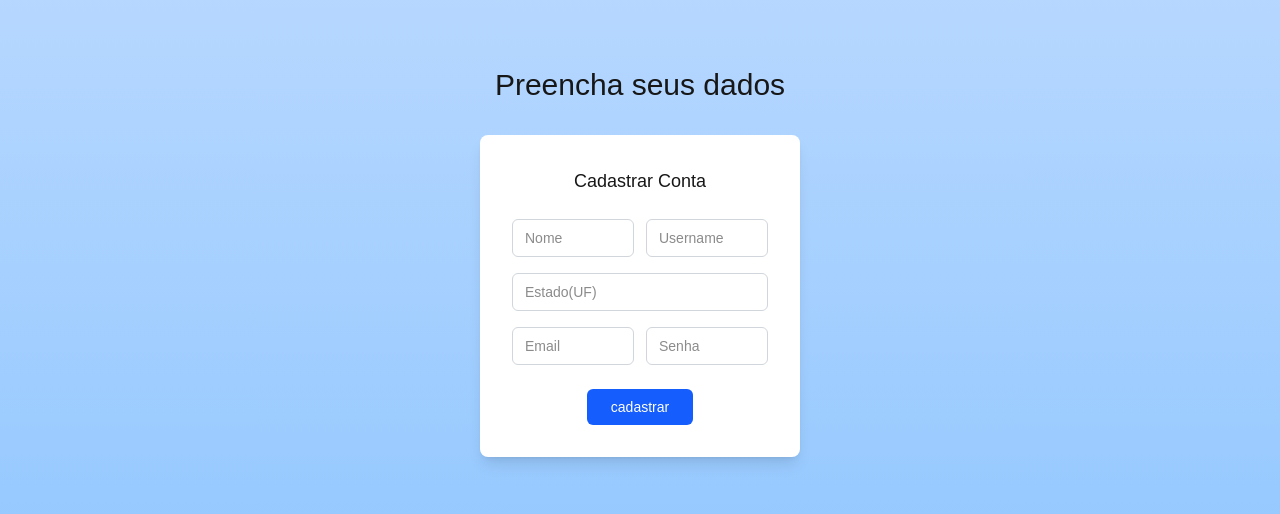
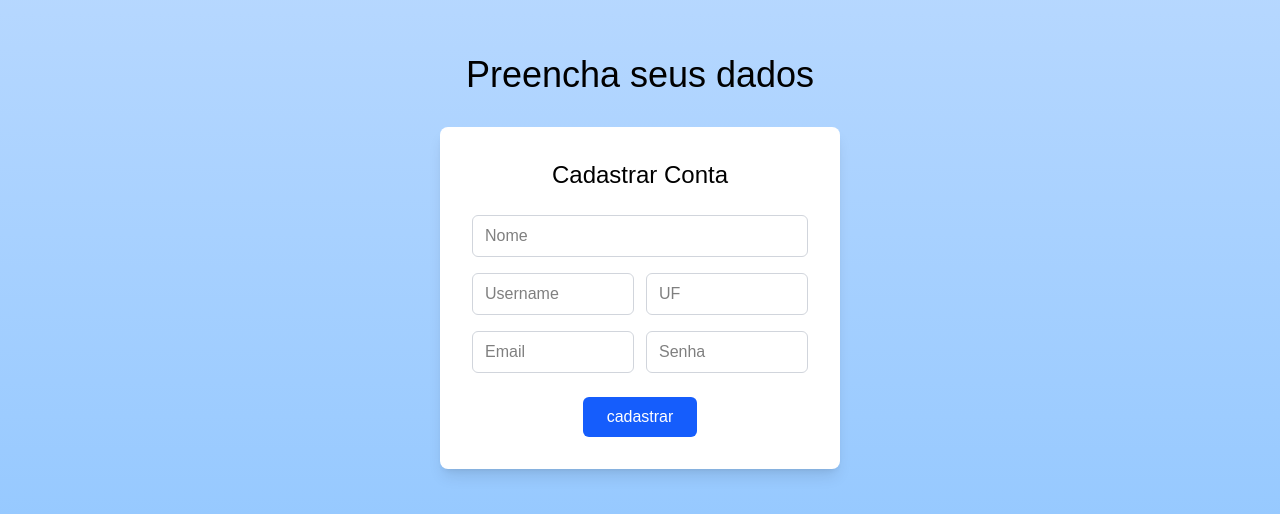
Before and after one commit to Devs097518/CodeMap, a Next.js app in the folder frontend/: page /cadastro in a window 1280 px wide. Shown: the part 138-652 px from the top of the page. Built offline with nearby package versions, Linux system fonts and the light colour scheme.

Commit message:
fix: ajustada cores e elementos de inputs e textos

```diff
--- a/frontend/src/app/cadastro/page.tsx
+++ b/frontend/src/app/cadastro/page.tsx
@@ -22,36 +22,38 @@
     return (
         <div className="min-h-screen bg-gradient-to-b from-blue-200 to-blue-300 flex items-center justify-center p-4">
             <div className="text-center">
-                <h1 className="text-3xl font-light mb-8">Preencha seus dados</h1>
+                <h1 className="text-4xl text-black font-light mb-8">Preencha seus dados</h1>
 
-                <div className="bg-white rounded-lg shadow-lg p-8 w-80">
-                    <h2 className="text-lg font-medium mb-6">Cadastrar Conta</h2>
+                <div className="bg-white rounded-lg shadow-lg p-8 w-100">
+                    <h2 className="text-2xl text-black font-medium mb-6">Cadastrar Conta</h2>
 
+                    <input
+                        type="text"
+                        placeholder="Nome"
+                        value={formData.estado}
+                        onChange={(e) => handleChange('estado', e.target.value)}
+                        className="w-full px-3 py-2 mb-4 border border-gray-300 rounded-md text-1xl text-black focus:outline-none focus:ring-2 focus:ring-blue-500"
+                    />
                     <div className="grid grid-cols-2 gap-3 mb-4">
+
                         <input
                             type="text"
-                            placeholder="Nome"
+                            placeholder="Username"
                             value={formData.nome}
                             onChange={(e) => handleChange('nome', e.target.value)}
-                            className="px-3 py-2 border border-gray-300 rounded-md text-sm focus:outline-none focus:ring-2 focus:ring-blue-500"
+                            className="px-3 py-2 border border-gray-300 rounded-md text-1xl text-black focus:outline-none focus:ring-2 focus:ring-blue-500"
                         />
 
                         <input
                             type="text"
-                            placeholder="Username"
+                            placeholder="UF"
                             value={formData.username}
                             onChange={(e) => handleChange('username', e.target.value)}
-                            className="px-3 py-2 border border-gray-300 rounded-md text-sm focus:outline-none focus:ring-2 focus:ring-blue-500"
+                            className="px-3 py-2 border border-gray-300 rounded-md text-1xl text-black focus:outline-none focus:ring-2 focus:ring-blue-500"
                         />
                     </div>
 
-                    <input
-                        type="text"
-                        placeholder="Estado(UF)"
-                        value={formData.estado}
-                        onChange={(e) => handleChange('estado', e.target.value)}
-                        className="w-full px-3 py-2 mb-4 border border-gray-300 rounded-md text-sm focus:outline-none focus:ring-2 focus:ring-blue-500"
-                    />
+
 
                     <div className="grid grid-cols-2 gap-3 mb-6">
                         <input
@@ -59,7 +61,7 @@
                             placeholder="Email"
                             value={formData.email}
                             onChange={(e) => handleChange('email', e.target.value)}
-                            className="px-3 py-2 border border-gray-300 rounded-md text-sm focus:outline-none focus:ring-2 focus:ring-blue-500"
+                            className="px-3 py-2 border border-gray-300 rounded-md text-1xl text-black focus:outline-none focus:ring-2 focus:ring-blue-500"
                         />
 
                         <input
@@ -67,14 +69,14 @@
                             placeholder="Senha"
                             value={formData.senha}
                             onChange={(e) => handleChange('senha', e.target.value)}
-                            className="px-3 py-2 border border-gray-300 rounded-md text-sm focus:outline-none focus:ring-2 focus:ring-blue-500"
+                            className="px-3 py-2 border border-gray-300 rounded-md text-1xl text-black focus:outline-none focus:ring-2 focus:ring-blue-500"
                         />
                     </div>
 
                     <a href="../">
                         <button
                             onClick={handleRegister}
-                            className="bg-blue-600 hover:bg-blue-700 text-white font-medium py-2 px-6 rounded-md text-sm transition-colors"
+                            className="bg-blue-600 hover:bg-blue-700 text-white font-medium py-2 px-6 rounded-md text-1xl transition-colors"
                         >
                             cadastrar
                         </button>
--- a/frontend/src/app/inicio/page.tsx
+++ b/frontend/src/app/inicio/page.tsx
@@ -19,16 +19,19 @@
     <div className="min-h-screen bg-gradient-to-b from-blue-200 to-blue-300 p-4">
       <div className="max-w-2xl mx-auto pt-8">
         <div className="flex justify-end mb-4">
+          <a href="../">
             <button
               onClick={handleLogout}
               className="bg-white hover:bg-gray-100 text-gray-800 font-medium py-2 px-4 rounded-lg shadow transition-colors"
             >
               encerrar sessão
             </button>
+          </a>
+
         </div>
 
         <div className="bg-white rounded-lg shadow-lg p-6 mb-4">
-          <p className="text-sm text-gray-500 mb-4">
+          <p className="text-sm text-gray-400 mb-4">
             o texto que você salvar vai ficar aqui
           </p>
           <div className="min-h-[200px] text-gray-800">
@@ -42,7 +45,7 @@
             value={noteText}
             onChange={(e) => setNoteText(e.target.value)}
             placeholder=""
-            className="flex-1 px-4 py-2 border border-gray-300 rounded-md focus:outline-none focus:ring-2 focus:ring-blue-500"
+            className="flex-1 px-4 py-2 border bg-white text-black border-gray-300 rounded-md focus:outline-none focus:ring-2 focus:ring-blue-500"
           />
 
           <button
--- a/frontend/src/app/login/page.tsx
+++ b/frontend/src/app/login/page.tsx
@@ -13,17 +13,17 @@
     return (
         <div className="min-h-screen bg-gradient-to-b from-blue-200 to-blue-300 flex items-center justify-center p-4">
             <div className="text-center">
-                <h1 className="text-3xl font-light mb-8">Preencha suas credenciais</h1>
+                <h1 className="text-3xl font-light text-black mb-8">Preencha suas credenciais</h1>
 
                 <div className="bg-white rounded-lg shadow-lg p-8 w-80">
-                    <h2 className="text-lg font-medium mb-6">Acessar Conta</h2>
+                    <h2 className="text-lg text-black font-medium mb-6">Acessar Conta</h2>
 
                     <input
                         type="email"
                         placeholder="Email"
                         value={email}
                         onChange={(e) => setEmail(e.target.value)}
-                        className="w-full px-4 py-2 mb-4 border border-gray-300 rounded-md focus:outline-none focus:ring-2 focus:ring-blue-500"
+                        className="w-full px-4 py-2 mb-4 border text-black border-gray-300 rounded-md focus:outline-none focus:ring-2 focus:ring-blue-500"
                     />
 
                     <input
@@ -31,7 +31,7 @@
                         placeholder="Senha"
                         value={senha}
                         onChange={(e) => setSenha(e.target.value)}
-                        className="w-full px-4 py-2 mb-6 border border-gray-300 rounded-md focus:outline-none focus:ring-2 focus:ring-blue-500"
+                        className="w-full px-4 py-2 mb-6 border text-black border-gray-300 rounded-md focus:outline-none focus:ring-2 focus:ring-blue-500"
                     />
 
                     <a href="/inicio">
--- a/frontend/src/app/page.tsx
+++ b/frontend/src/app/page.tsx
@@ -6,20 +6,20 @@
   return (
     <div className="min-h-screen bg-gradient-to-b from-blue-200 to-blue-300 flex items-center justify-center p-4">
       <div className="text-center">
-        <h1 className="text-3xl font-light mb-2">
+        <h1 className="text-3xl font-light mb-2 text-black">
           Bem vindo ao <span className="font-semibold">CodeMap</span>!
         </h1>
         <p className="text-sm text-gray-700 mb-8">entre na sua conta para acessar o site</p>
 
         <div className="bg-white rounded-lg shadow-lg p-8 w-80">
           <a href="/login">
-            <button className="w-full bg-gray-300 hover:bg-gray-400 text-gray-800 font-medium py-3 px-6 rounded-lg mb-4 transition-colors">
+            <button className="w-full bg-gray-300 hover:bg-gray-400 text-black font-medium py-3 px-6 rounded-lg mb-4 transition-colors">
               Entrar
             </button>
           </a>
 
           <a href="/cadastro">
-            <button className="w-full bg-gray-300 hover:bg-gray-400 text-gray-800 font-medium py-3 px-6 rounded-lg transition-colors">
+            <button className="w-full bg-gray-300 hover:bg-gray-400 text-black font-medium py-3 px-6 rounded-lg transition-colors">
               Cadastrar
             </button>
           </a>
```
Lines whose indentation alone changed are shown as unchanged.
